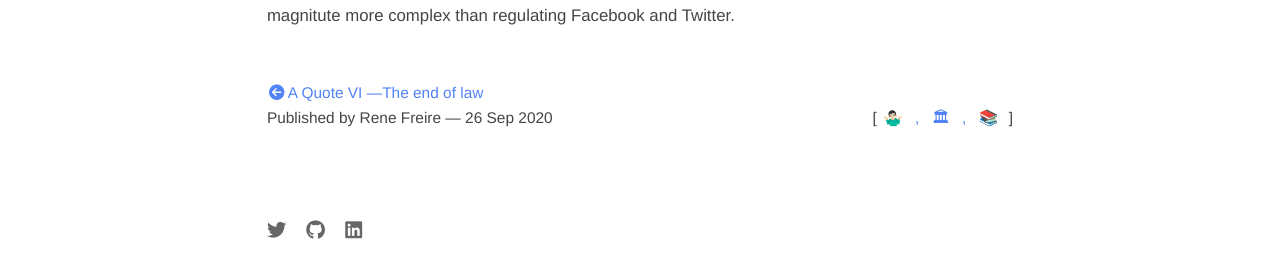
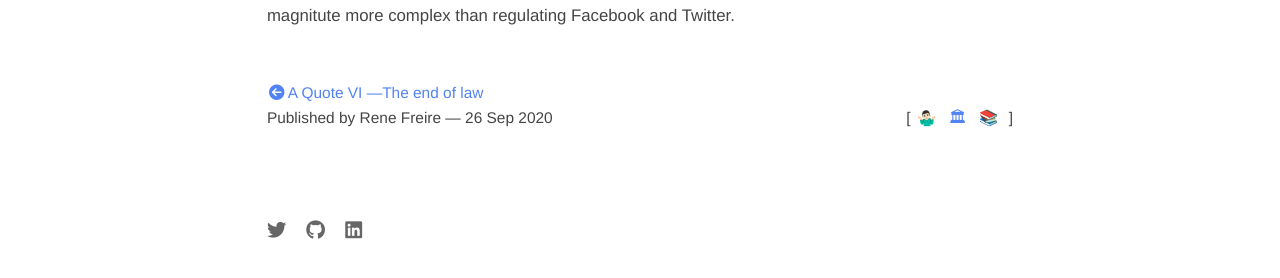
Before and after one commit to freirerene/freirerene.github.io, a Jekyll site: the page built from _posts/2020-09-26-memes.md, in a window 1280 px wide and 900 px high, scrolled down 710 px. Shown: the part 549-827 px from the top of the window. Built offline with Jekyll 4.4.1, drawn with Linux system fonts in a browser that asks for light colours; nearby versions of some CDN libraries.

```diff
--- a/_posts/2020-09-26-memes.md
+++ b/_posts/2020-09-26-memes.md
@@ -1,7 +1,7 @@
 ---
 layout: post
 title: Memes
-tags : 🤷🏻‍♂️ , 🏛 , 📚
+tags : 🤷🏻‍♂️ 🏛 📚
 date: 2020-09-26 10:00:00.000000000 +01:00
 description:  The problem of memes.
 ---
```
